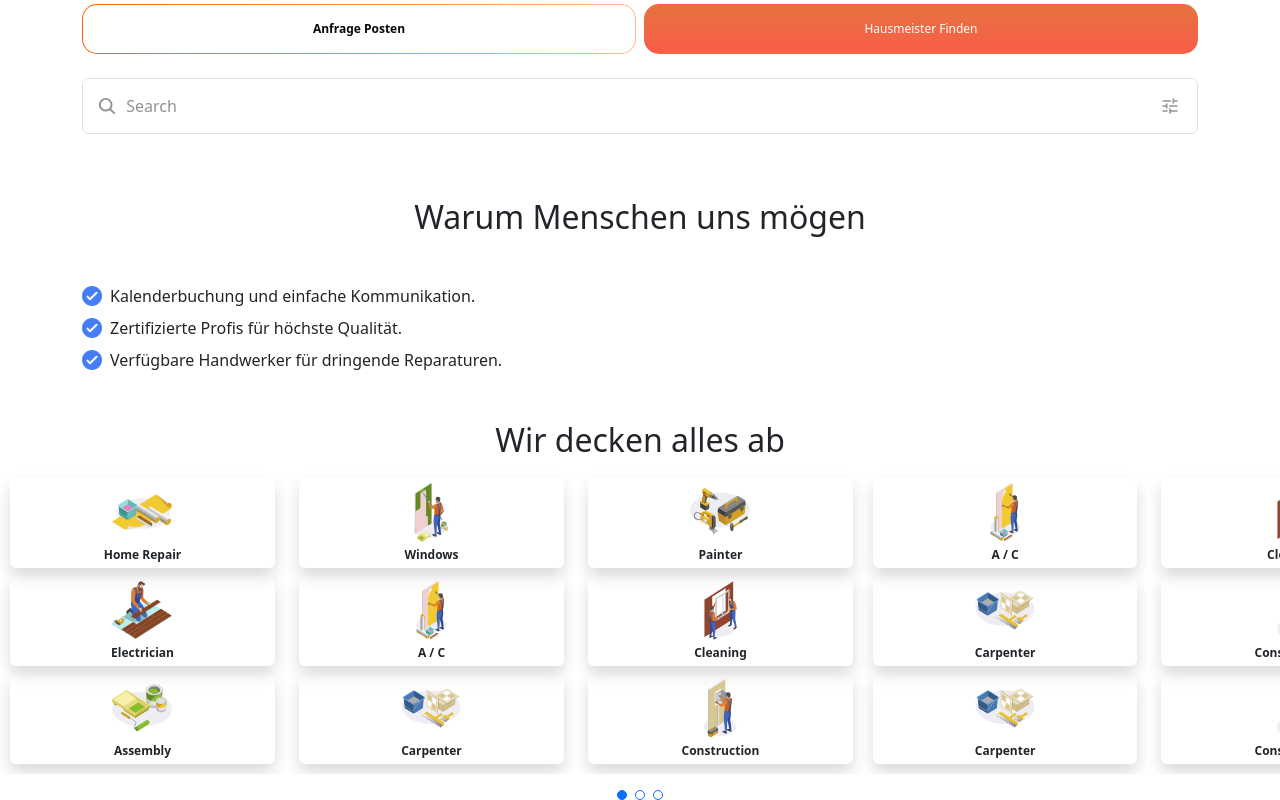
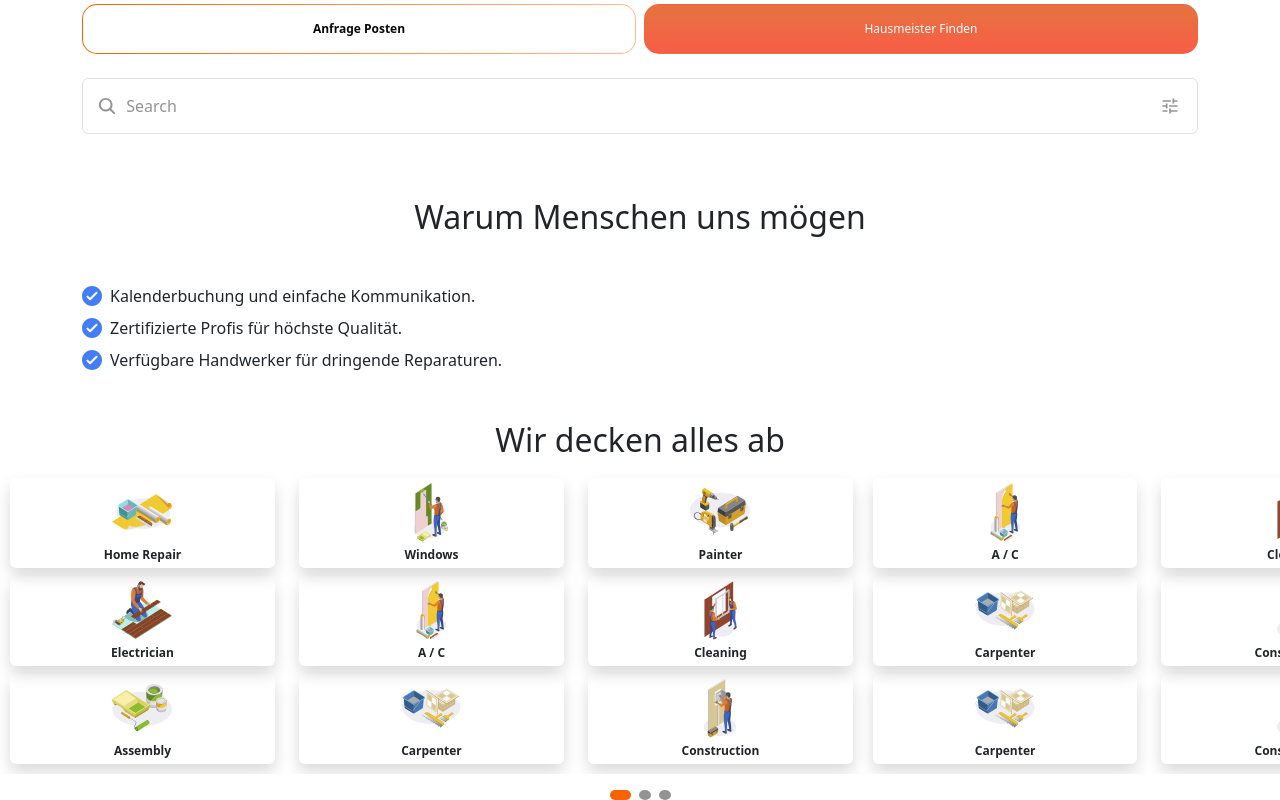
Before and after one commit to Sonja-Kitanoska/FixDas, a React (Vite) app in the folder Fix Das/: page / in a window 1280 px wide. Shown: the part 1425-2225 px from the top of the page. Built offline with nearby package versions, Linux system fonts and the light colour scheme; a web font is replaced by a local one.

Commit message:
indicators for services horizontal scrolll done

```diff
--- a/Fix Das/src/pages/LandingPage/components/ClientLandingPage/ClientLandingPage.module.css
+++ b/Fix Das/src/pages/LandingPage/components/ClientLandingPage/ClientLandingPage.module.css
@@ -49,3 +49,11 @@
 	cursor: pointer;
 	z-index: 2;
 }
+
+.indicator {
+	background-color: gray;
+}
+
+.activeIndicator {
+	background-color: orange;
+}
--- a/Fix Das/src/pages/LandingPage/components/ServicesHorizontalScroll/ServicesHorizontalScroll.module.css
+++ b/Fix Das/src/pages/LandingPage/components/ServicesHorizontalScroll/ServicesHorizontalScroll.module.css
@@ -22,37 +22,20 @@
 	text-decoration: none;
 }
 
-div.scrollmenu a:hover {
-	background-color: #777;
-}
-/*
-.scroll-wrapper {
-	overflow-x: auto;
-	scroll-snap-type: x mandatory;
-	-webkit-overflow-scrolling: touch;
-}
-
-.scroll-container {
-	display: flex;
-	gap: 1rem;
-	scroll-behavior: smooth;
-}
-
-.scroll-slide {
-	min-width: 100%;
-	flex-shrink: 0;
-	scroll-snap-align: start;
-}
-
-.indicator-dot {
+.indicator {
+	background-color: #939393;
+	border: none;
 	width: 10px;
 	height: 10px;
 	border-radius: 50%;
-	border: none;
-	background-color: #ccc;
-	transition: background-color 0.3s;
+	transition: all 0.3s ease;
 }
 
-.indicator-dot.active {
-	background-color: #ff6600;
-} */
+.activeIndicator {
+	background-color: #fa6100;
+	border: none;
+	width: 21px;
+	height: 10px;
+	border-radius: 5px;
+	transition: all 0.3s ease;
+}
--- a/Fix Das/src/pages/LandingPage/components/ServicesHorizontalScroll/ServicesHorizontalScroll.tsx
+++ b/Fix Das/src/pages/LandingPage/components/ServicesHorizontalScroll/ServicesHorizontalScroll.tsx
@@ -20,6 +20,10 @@
 	{ name: "Carpenter", image: "LandingPage/services/Group-8.svg" },
 	{ name: "Construction", image: "LandingPage/services/Group-9.svg" },
 	{ name: "A / C", image: "LandingPage/services/Group-5.svg" },
+	{ name: "Cleaning", image: "LandingPage/services/Group-6.svg" },
+	{ name: "Assembly", image: "LandingPage/services/Group-7.svg" },
+	{ name: "Carpenter", image: "LandingPage/services/Group-8.svg" },
+	{ name: "Construction", image: "LandingPage/services/Group-9.svg" },
 	{ name: "Cleaning", image: "LandingPage/services/Group-6.svg" },
 	{ name: "Assembly", image: "LandingPage/services/Group-7.svg" },
 	{ name: "Carpenter", image: "LandingPage/services/Group-8.svg" },
@@ -105,10 +109,9 @@
 				{chunks.map((_, index) => (
 					<button
 						key={index}
-						className={`btn btn-sm rounded-circle ${
-							index === activeIndex ? "btn-primary" : "btn-outline-primary"
+						className={` ${
+							index === activeIndex ? styles.activeIndicator : styles.indicator
 						}`}
-						style={{ width: "10px", height: "10px", padding: 0 }}
 						onClick={() => scrollTo(index)}
 					></button>
 				))}
```
Also changed, not shown: Fix Das/src/pages/LandingPage/components/ToggleRole/ToggleRole.module.css (+1 -1 lines).
